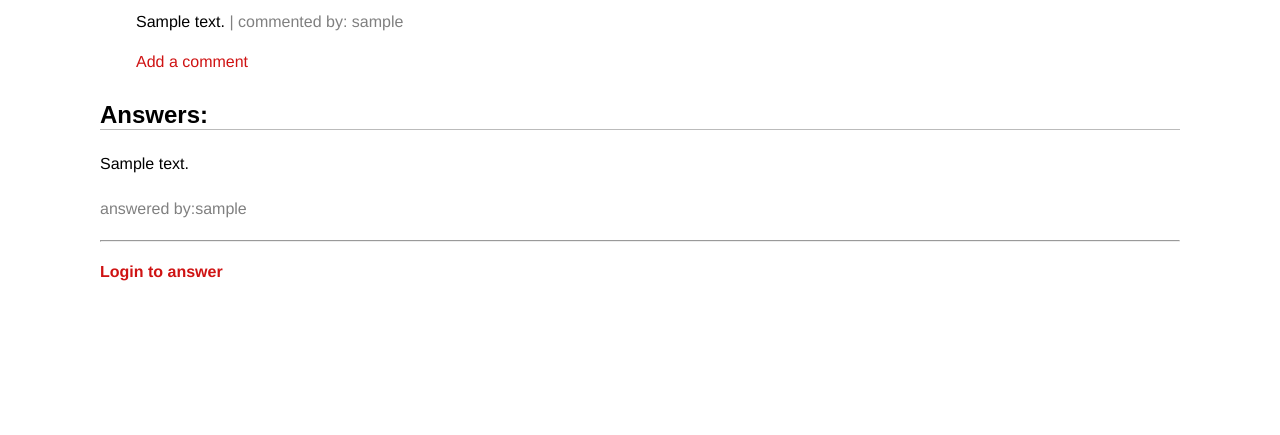
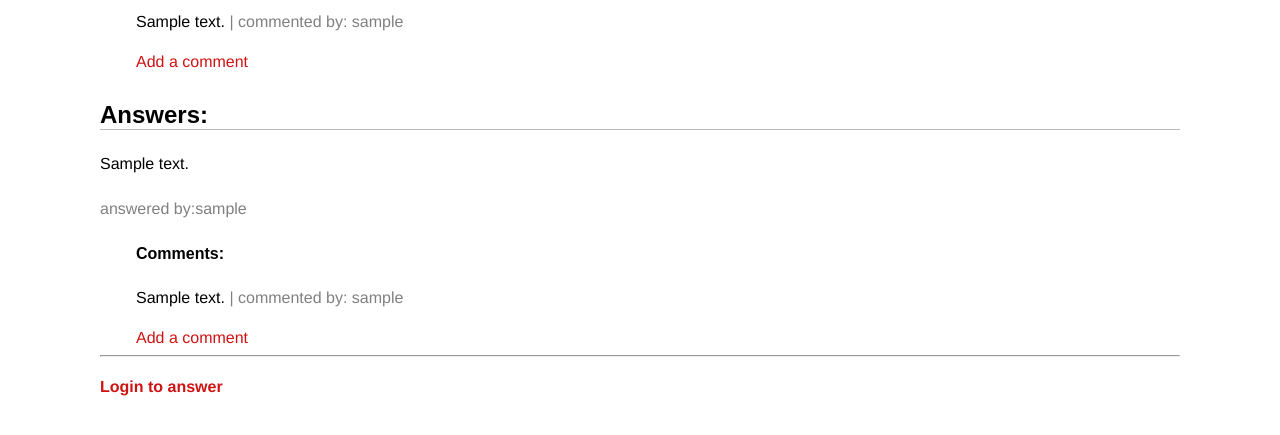
Before and after one commit to AswinRaaj23/queser, a Django app: page /question/1/ in a window 1280 px wide. Shown: the part 271-706 px from the top of the page. Run offline with Django 4.2, Linux system fonts and the light colour scheme; tables that the repository leaves empty hold one stand-in row (values such as "Sample post"); some web fonts are replaced.

Commit message:
Add comment functionality for Answers

```diff
--- a/stacquora/admin.py
+++ b/stacquora/admin.py
@@ -1,7 +1,8 @@
 from django.contrib import admin
-from .models import Question, Answer, QuestionComment
+from .models import Question, Answer, QuestionComment, AnswerComment
 # Register your models here.
 
 admin.site.register(Question)
 admin.site.register(Answer)
 admin.site.register(QuestionComment)
+admin.site.register(AnswerComment)
--- a/stacquora/forms.py
+++ b/stacquora/forms.py
@@ -1,7 +1,7 @@
 from django import forms
 from django.contrib.auth.models import User
 
-from stacquora.models import Question, Answer, QuestionComment
+from stacquora.models import Question, Answer, QuestionComment, AnswerComment
 
 class LoginForm(forms.Form):
     username = forms.CharField()
@@ -35,3 +35,8 @@ class QuestionComment(forms.ModelForm):
     class Meta:
         model = QuestionComment
         fields = ['comment']
+
+class AnswerComment(forms.ModelForm):
+    class Meta:
+        model = AnswerComment
+        fields = ['comment']
--- a/stacquora/models.py
+++ b/stacquora/models.py
@@ -36,3 +36,12 @@ class QuestionComment(models.Model):
 
     def __str__(self):
         return self.comment
+
+class AnswerComment(models.Model):
+    user = models.ForeignKey(User, on_delete=models.CASCADE, null= False)
+    answer = models.ForeignKey(Answer, on_delete=models.CASCADE, null=False, related_name='answercomment')
+    comment = models.CharField(max_length=300)
+    created = models.DateTimeField(auto_now_add=True)
+
+    def __str__(self):
+        return self.comment
--- a/stacquora/templates/stacquora/question_detail.html
+++ b/stacquora/templates/stacquora/question_detail.html
@@ -31,6 +31,15 @@
     </p>
 </div>
 
+    <h4><b class="comment-section">Comments:</b></h4>
+    {% for comment in answer.answercomment.all %}
+    <p class="comment-section">{{ comment.comment }} <span class="comment-name">| commented by: {{ comment.user.username }} </span></p>
+
+
+    {% endfor %}
+    <a href="{% url 'answer_comment' answer.id %}" class="comment-section">Add a comment</a>
+
+
 <hr>
 {% empty %}
  <p>No Answers yet.</p>
--- a/stacquora/urls.py
+++ b/stacquora/urls.py
@@ -13,6 +13,7 @@ urlpatterns = [
     path('delete/<int:id>/', views.delete, name='delete'),
     path('deleteanswer/<int:id>/', views.delete_answer, name='delete_answer'),
     path('questioncomment/<int:id>/', views.questioncomment, name='question_comment'),
+    path('answercomment/<int:id>/', views.answercomment, name='answer_comment'),
     path('', views.homepage, name='homepage'),
     path('tag/<slug:tag_slug>/', views.homepage, name='question_list_by_tag'),
 ]
--- a/stacquora/views.py
+++ b/stacquora/views.py
@@ -1,6 +1,6 @@
 from django.shortcuts import get_object_or_404, redirect, render
-from .models import Answer, Question, QuestionComment
-from .forms import LoginForm,UserRegistrationForm,AskQuestionForm,AnswerQuestion, QuestionComment
+from .models import Answer, AnswerComment, Question, QuestionComment
+from .forms import LoginForm,UserRegistrationForm,AskQuestionForm,AnswerQuestion, QuestionComment, AnswerComment
 from django.contrib.auth import authenticate, login
 from django.contrib.auth.decorators import login_required
 from taggit.models import Tag
@@ -114,3 +114,20 @@ def questioncomment(request, id):
             return redirect(reverse('question', args=[id]))
 
     return render(request, 'stacquora/question_comment.html', {'commentform':commentform, 'question':question})
+
+def answercomment(request, id):
+    anscommentform = AnswerComment
+    answer = Answer.objects.get(id=id)
+    q_id = answer.question.id
+
+    if request.method=='POST':
+        anscommentform = AnswerComment(request.POST)
+
+        if anscommentform.is_valid():
+            comment=anscommentform.save(commit=False)
+            comment.user=request.user
+            comment.answer=Answer(id=id)
+            comment.save()
+            return redirect(reverse('question', args=[q_id]))
+
+    return render(request, 'stacquora/answer_comment.html', {'anscommentform':anscommentform, 'answer':answer})
```
Also changed, not shown: stacquora/templates/stacquora/answer_comment.html (added, +16 -0 lines), stacquora/migrations/0010_answercomment.py (added). Lines whose indentation alone changed are shown as unchanged.
